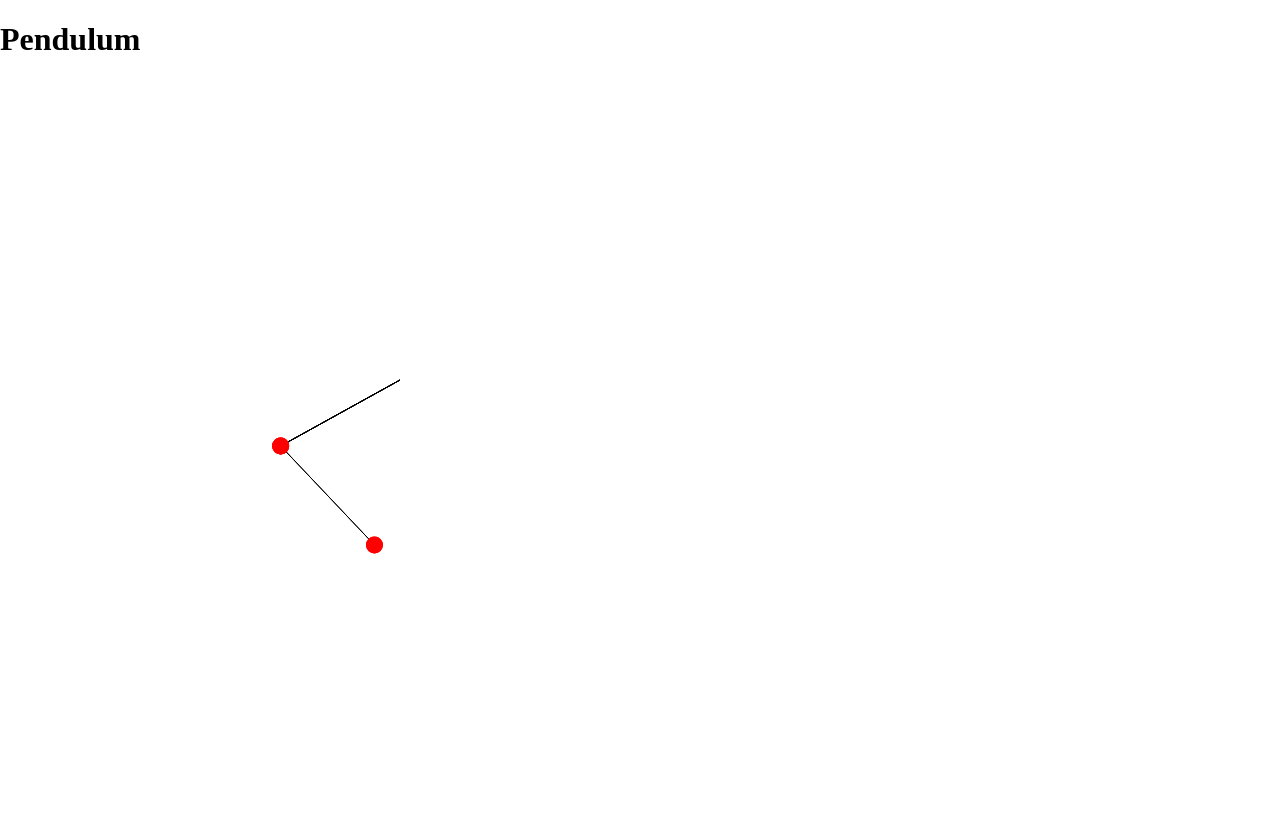
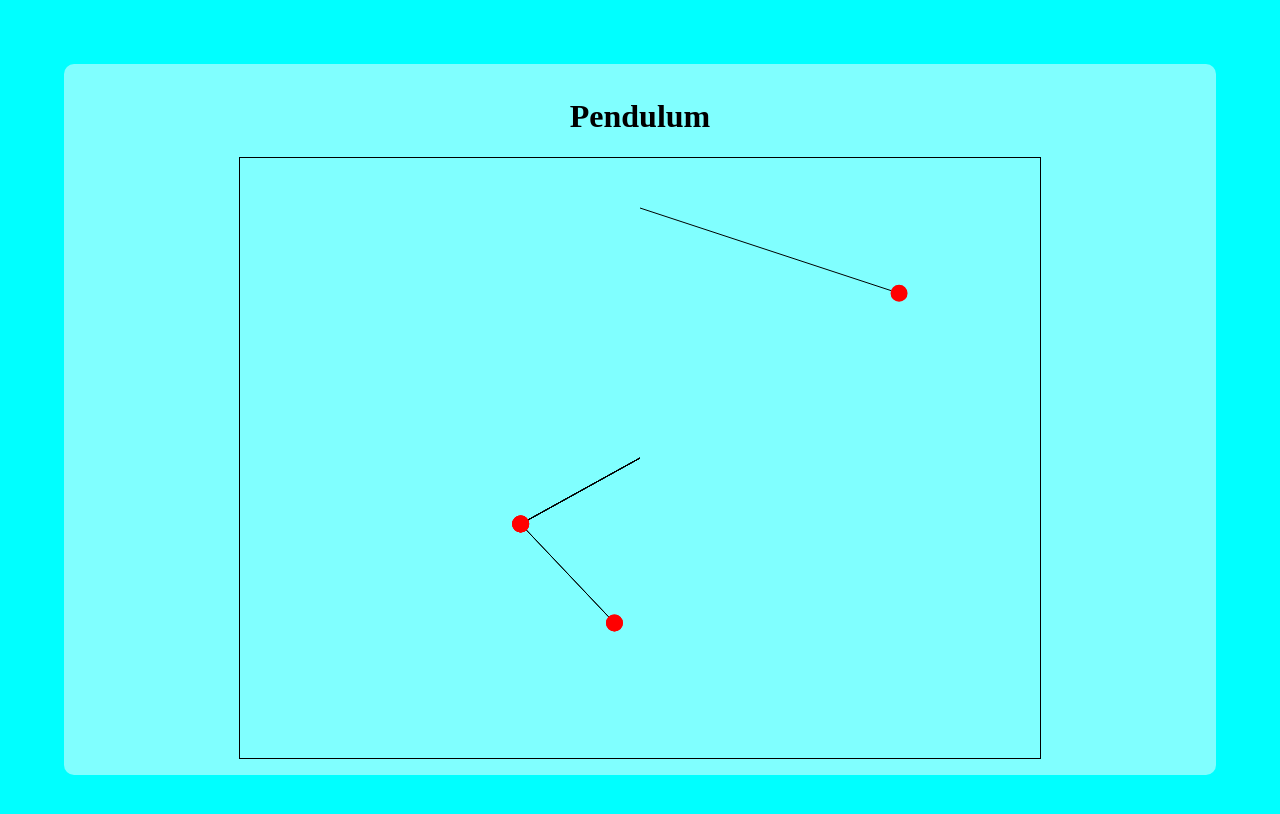
Before and after one commit to VoltXd/Pendulum-JS, a plain HTML site: page index.html in a window 1280 px wide. Drawn offline with Linux system fonts and the light colour scheme.

Commit message:
Style sheet

```diff
--- a/css/style.css
+++ b/css/style.css
@@ -1,10 +1,20 @@
-html, body
+body
 {
+    background-color: cyan;
     margin: 0;
     padding: 0;
 }
 
+#wrapper
+{
+    background-color: #ffffff80;
+    text-align: center;
+    margin: 5%;
+    padding: 1%;
+    border-radius: 10px;
+}
+
 canvas
 {
-    display: block;
+    border: solid black 1px;
 }
--- a/index.html
+++ b/index.html
@@ -7,11 +7,14 @@
         <link rel="stylesheet" href="css/style.css"/>
     </head>
     <body>
+        <div id="wrapper">
             <h1>Pendulum</h1>
             <canvas id="canvas" width="800" height="600"></canvas>
+
             <script src="js/PA_toolbox.js" type="text/javascript"></script>
             <script src="js/Pendulum.js" type="text/javascript"></script>
             <script src="js/DoublePendulum.js" type="text/javascript"></script>
             <script src="js/app.js" type="text/javascript"></script>
+        </div>
     </body>
 </html>
--- a/js/app.js
+++ b/js/app.js
@@ -1,5 +1,7 @@
 let pendulum1 = new DoublePendulum(1, 7860, 0.5, Math.PI * 3 / 4, 1, 7860, 0.5, Math.PI * 3 / 4);
 let pendulum2 = new DoublePendulum(1, 7860, 0.5, Math.PI * 3 / 4, 1, 7860, 0.5, 1e-9 + Math.PI * 3 / 4);
+
+let pendulum = new Pendulum(1, 7860, 1, Math.PI / 2);
 
 let previousTimestamp = null;
 let x = 0;
@@ -17,6 +19,7 @@ function update(dt)
 {
     pendulum1.calculateNextPoint(dt);
     pendulum2.calculateNextPoint(dt);
+    pendulum.calculateNextPoint(dt);
 }
 
 function draw()
@@ -24,6 +27,7 @@ function draw()
     ctx.clearRect(0, 0, width, height);
     pendulum1.drawPendulum(ctx, width, height);
     pendulum2.drawPendulum(ctx, width, height);
+    pendulum.drawPendulum(ctx, width, height);
 }
 
 function loop(timestamp)
```
Lines whose indentation alone changed are shown as unchanged.
